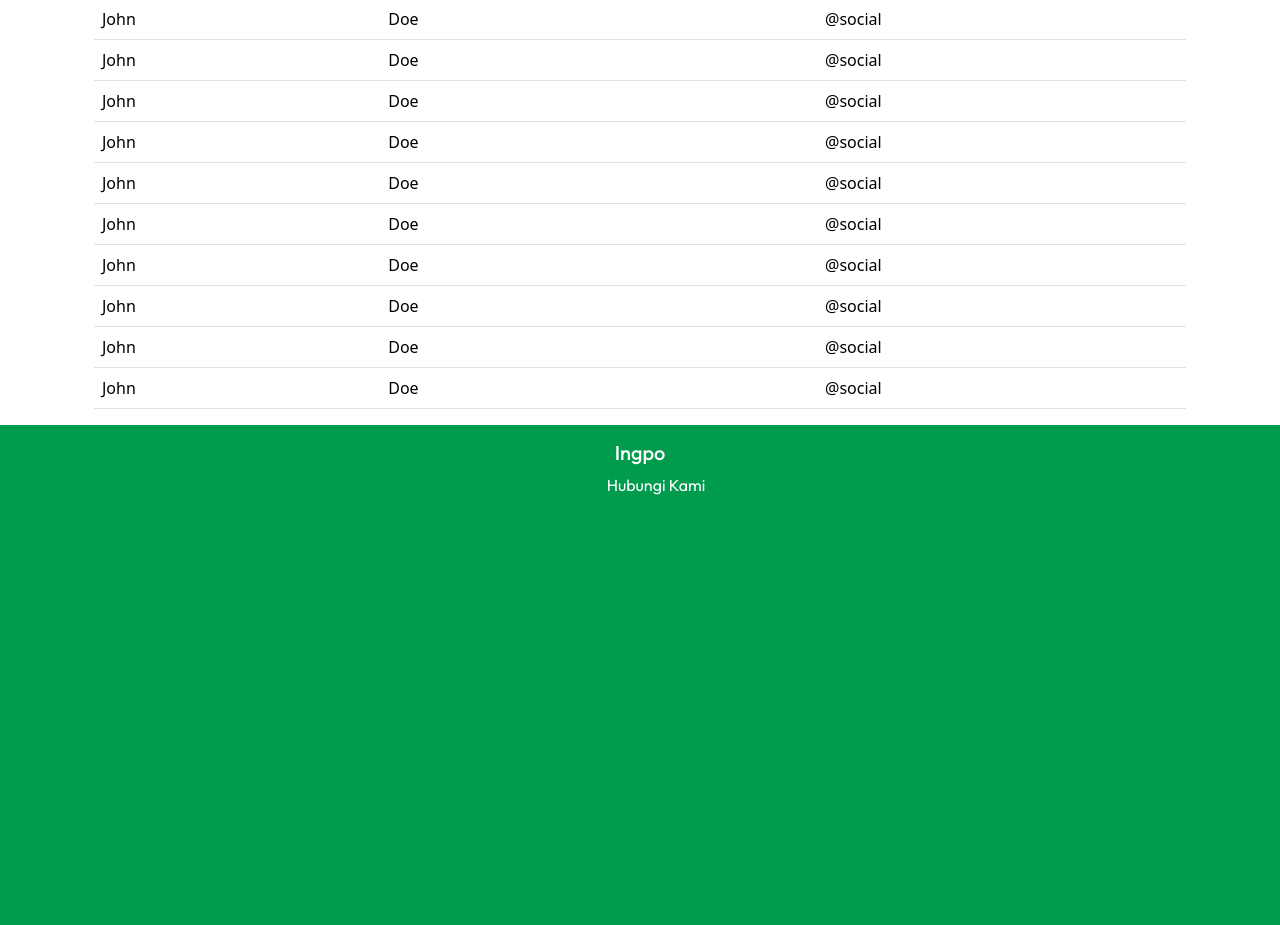
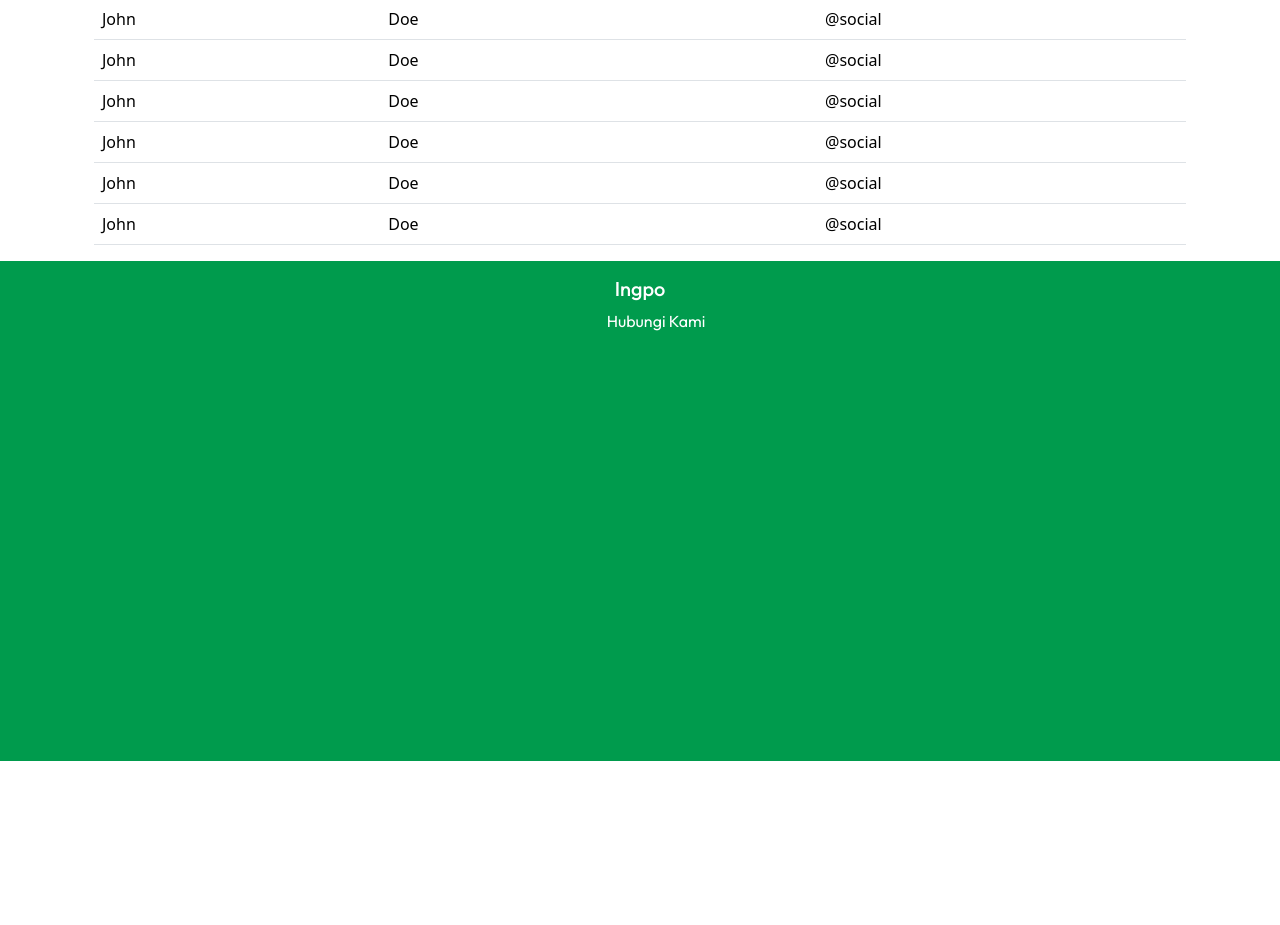
Before and after one commit to audriokt/frozen-food-ecommerce-project-platform-final-project, a CodeIgniter 4 app: template ecommer-frozen-food-final-paltform/app/Views/Customer/Landing_Page_Cus.php in a window 1280 px wide. Shown: the part 814-1739 px from the top of the page. After the commit the page ends 1575 px from the top, so only its background shows below. Run offline with PHP 8.4 and a stand-in for CodeIgniter, Linux system fonts and the light colour scheme; the template is opened without the code that fills it, so the values that code supplies are empty; some libraries are stand-ins or nearby versions.

Commit message:
update landing page

```diff
--- a/ecommer-frozen-food-final-paltform/app/Views/Customer/Landing_Page_Cus.php
+++ b/ecommer-frozen-food-final-paltform/app/Views/Customer/Landing_Page_Cus.php
@@ -125,27 +125,6 @@
                     <td>Doe</td>
                     <td>@social</td>
                 </tr>
-                </tr>
-                <tr>
-                    <td>John</td>
-                    <td>Doe</td>
-                    <td>@social</td>
-                </tr>
-                <tr>
-                    <td>John</td>
-                    <td>Doe</td>
-                    <td>@social</td>
-                </tr>
-                <tr>
-                    <td>John</td>
-                    <td>Doe</td>
-                    <td>@social</td>
-                </tr>
-                <tr>
-                    <td>John</td>
-                    <td>Doe</td>
-                    <td>@social</td>
-                </tr>
             </tbody>
         </table>
     </div>
```
